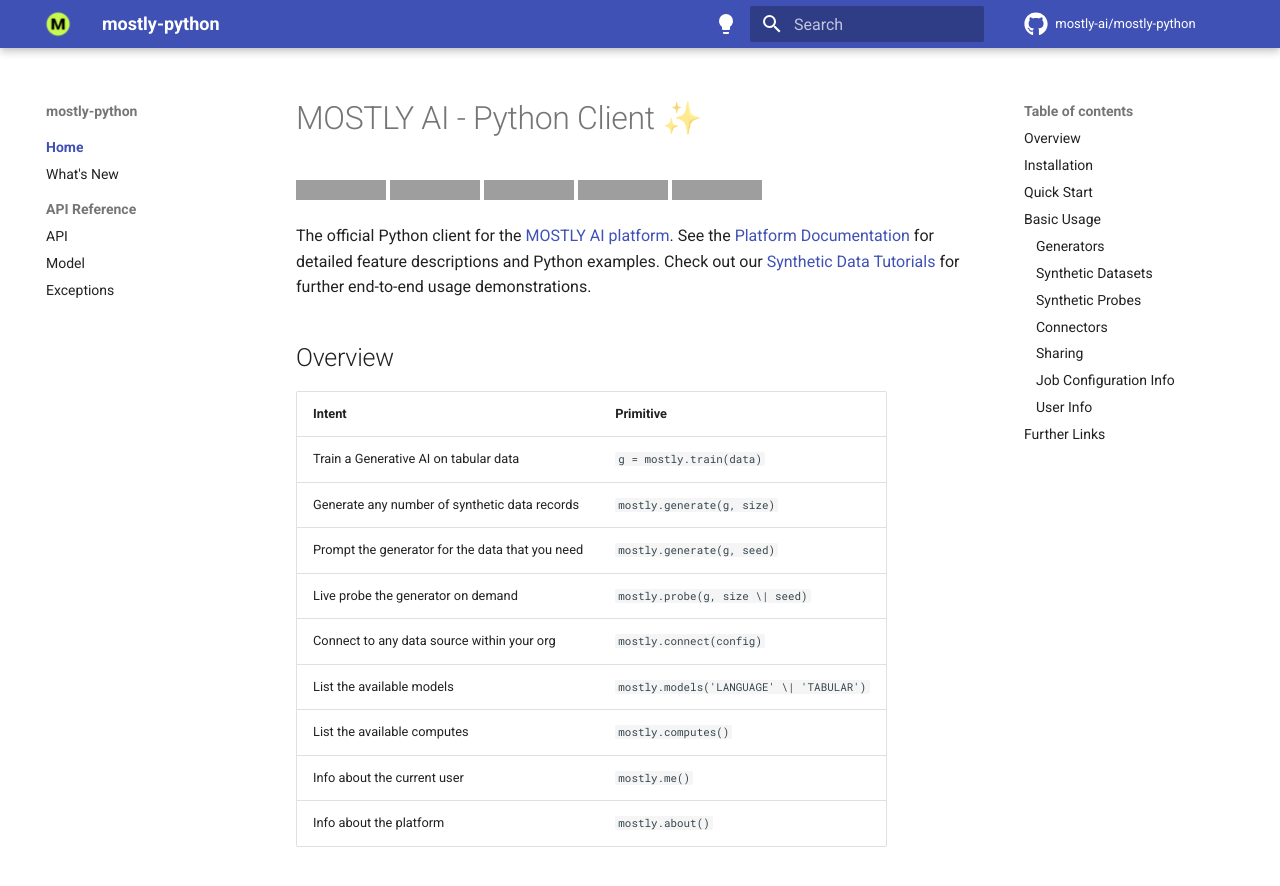
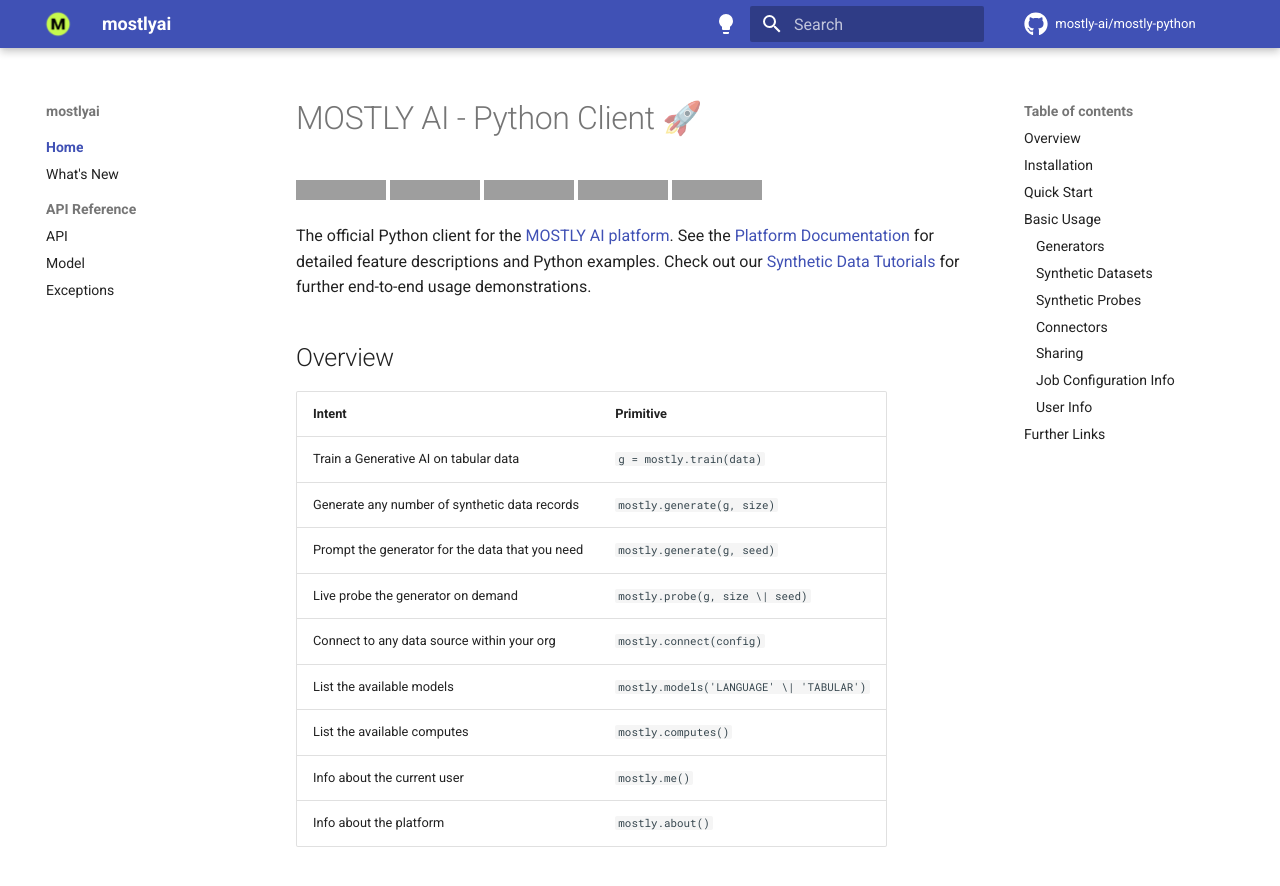
Before and after one commit to mostly-ai/mostly-python, an MkDocs documentation site: the page built from docs/index.md, in a window 1280 px wide and 900 px high. Shown: the top 886 px of the window. Built offline with MkDocs 1.6.1 and Material for MkDocs 9.7.7, drawn with Linux system fonts in a browser that asks for light colours; comment, search, counter and statistics services are not loaded; grey boxes are pictures that could not be loaded.

Commit message:
refine docs

```diff
--- a/README.md
+++ b/README.md
@@ -1,4 +1,4 @@
-# MOSTLY AI - Python Client ✨
+# MOSTLY AI - Python Client 🚀
 
 [![Documentation](https://img.shields.io/badge/docs-latest-green)](https://mostly-ai.github.io/mostly-python/) [![stats](https://pepy.tech/badge/mostlyai)](https://pypi.org/project/mostlyai/) ![license](https://img.shields.io/github/license/mostly-ai/mostly-python) ![GitHub Release](https://img.shields.io/github/v/release/mostly-ai/mostly-python) ![PyPI - Python Version](https://img.shields.io/pypi/pyversions/mostlyai)
 
--- a/mkdocs.yml
+++ b/mkdocs.yml
@@ -1,14 +1,7 @@
-site_name: "mostly-python"
+site_name: "mostlyai"
 site_url: "https://mostly-ai.github.io/mostly-python/"
 repo_url: "https://github.com/mostly-ai/mostly-python"
 repo_name: "mostly-ai/mostly-python"
-site_dir: "site"
-watch: [mkdocs.yml, README.md, CHANGELOG.md]
-
-validation:
-  omitted_files: warn
-  absolute_links: warn
-  unrecognized_links: warn
 
 theme:
   name: material
```
